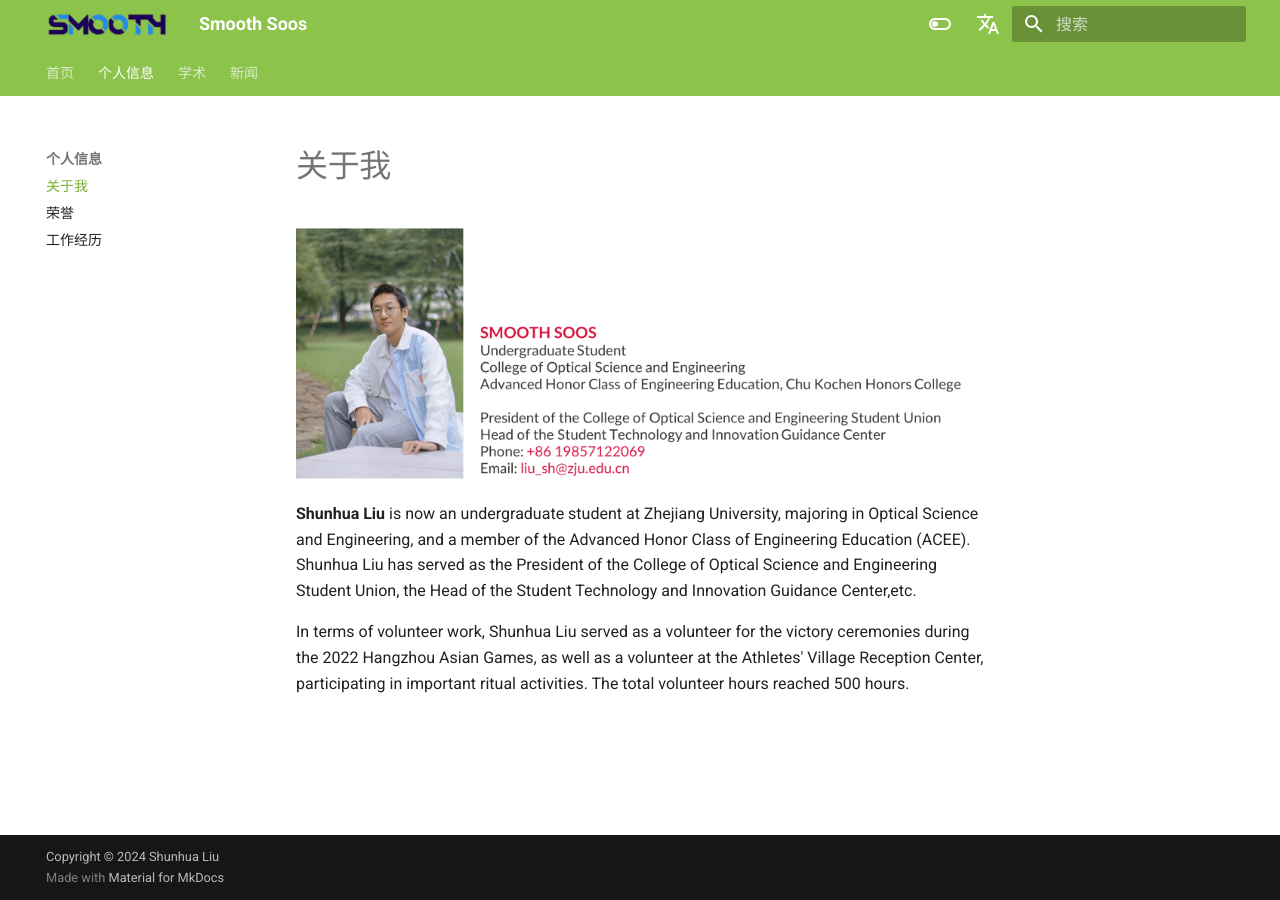
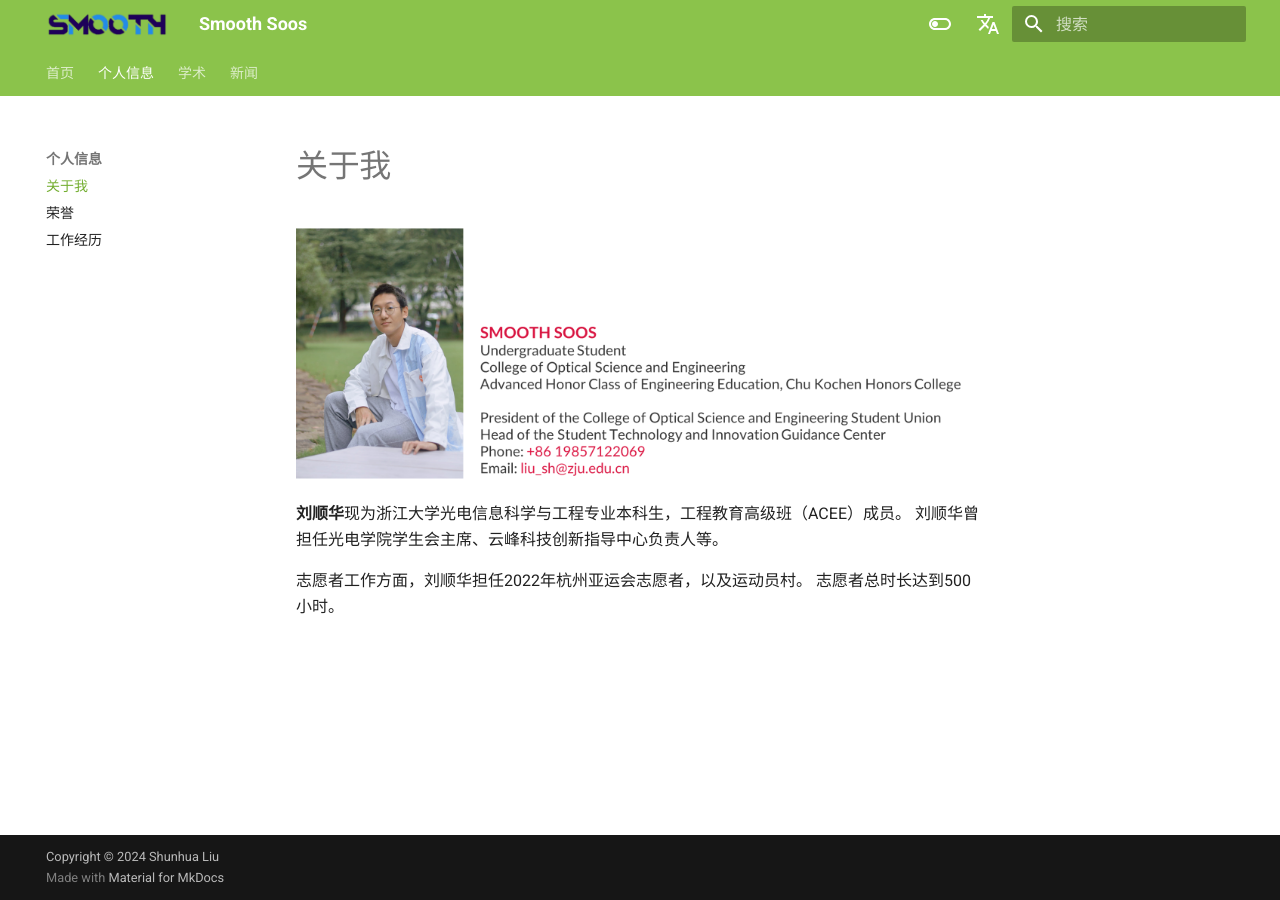
Before and after one commit to SHUASmooth/zh, an MkDocs documentation site: the page built from docs/个人/关于我.md, in a window 1280 px wide. Built offline with MkDocs 1.6.1 and Material for MkDocs 9.7.7, drawn with Linux system fonts in a browser that asks for light colours; comment, search, counter and statistics services are not loaded.

Commit message:
Update 关于我.md

```diff
--- a/docs/个人/关于我.md
+++ b/docs/个人/关于我.md
@@ -1,5 +1,5 @@
 <img align="left" src="\images\photo.png"/>
 
-**Shunhua Liu** is now an undergraduate student at Zhejiang University, majoring in Optical Science and Engineering, and a member of the Advanced Honor Class of Engineering Education (ACEE). Shunhua Liu has served as the President of the College of Optical Science and Engineering  Student Union, the Head of the Student Technology and Innovation Guidance Center,etc.
+**刘顺华**现为浙江大学光电信息科学与工程专业本科生，工程教育高级班（ACEE）成员。 刘顺华曾担任光电学院学生会主席、云峰科技创新指导中心负责人等。
 
-In terms of volunteer work, Shunhua Liu served as a volunteer for the victory ceremonies during the 2022 Hangzhou Asian Games, as well as a volunteer at the Athletes' Village Reception Center, participating in important ritual activities. The total volunteer hours reached 500 hours.
+志愿者工作方面，刘顺华担任2022年杭州亚运会志愿者，以及运动员村。 志愿者总时长达到500小时。
```
